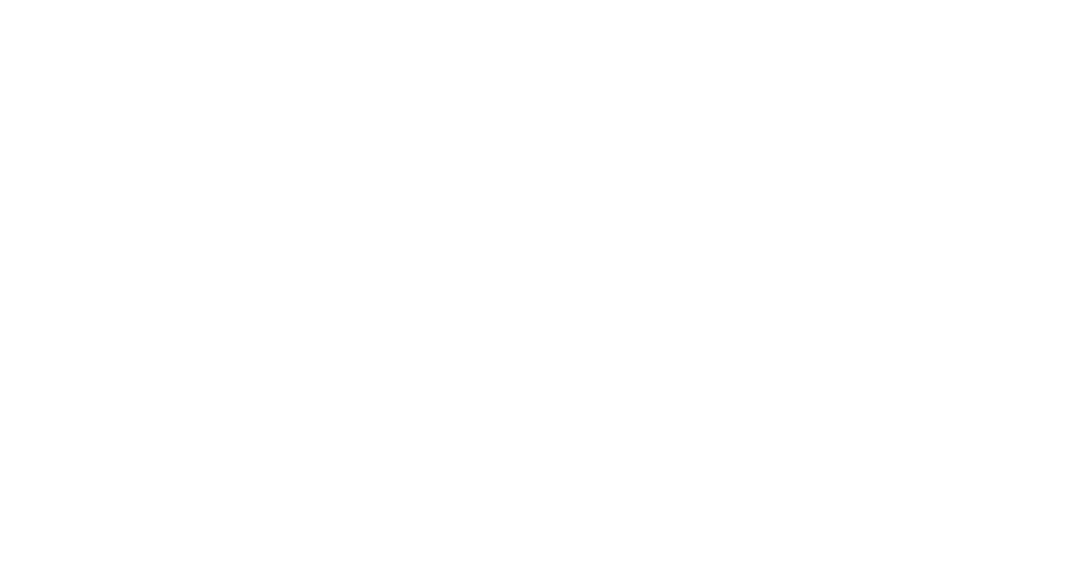
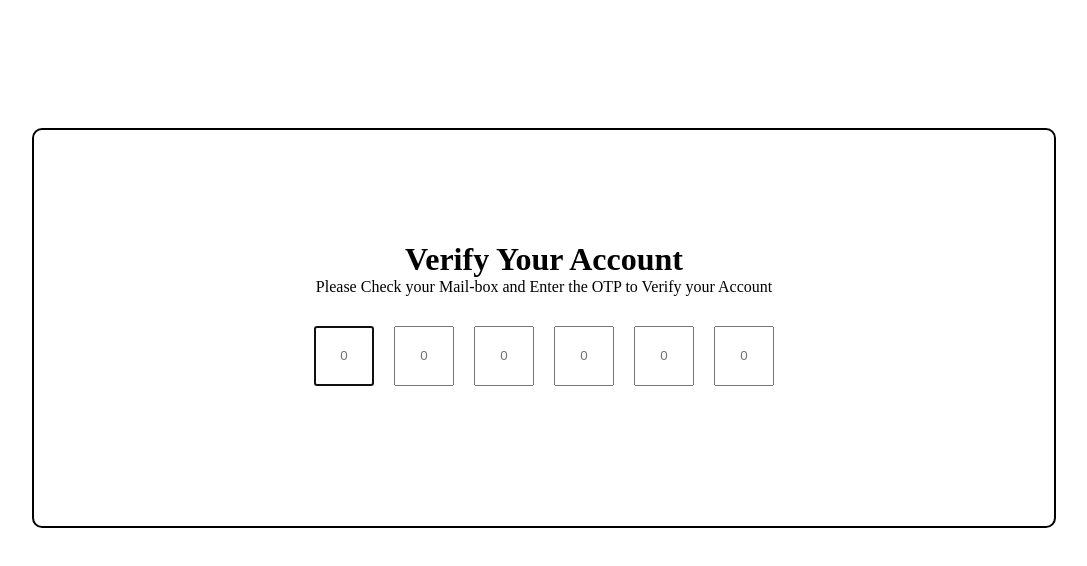
Before and after one commit to acciojob/OTP-TheNew-WebDeveloper, a website: page main.html in a window 1280 px wide. Shown: the whole page, without its empty margins (96-1183 px from the left). Drawn offline with Linux system fonts and the light colour scheme.

Commit message:
created a submission

```diff
--- a/main.html
+++ b/main.html
@@ -8,6 +8,29 @@
 
 <body>
 	<!-- the entire body must be written by student -->
+	<!-- the entire body must be written by student -->
+    <h1 id="verification_heading">Verify Your Account</h1>
+    <p id="verification_subtext">Please Check your Mail-box and Enter the OTP to Verify your Account</p>
+    <div class="container">
+      <div class="code-container">
+        <input type="tel" name="i1" id="" class="code" autofocus maxlength="1" placeholder="0" min="0" max="9">
+      </div>
+      <div class="code-container">
+        <input type="tel" name="i2" id="" class="code" maxlength="1" placeholder="0" min="0" max="9">
+      </div>
+      <div class="code-container">
+        <input type="tel" name="i3" id="" class="code" maxlength="1" placeholder="0" min="0" max="9">
+      </div>
+      <div class="code-container">
+        <input type="tel" name="" id="" class="code" maxlength="1" placeholder="0" min="0" max="9">
+      </div>
+      <div class="code-container">
+        <input type="tel" name="" id="" class="code" maxlength="1" placeholder="0" min="0" max="9">
+      </div>
+      <div class="code-container">
+        <input type="tel" name="" id="" class="code" maxlength="1" placeholder="0" min="0" max="9">
+      </div>
+    </div>
     <script type="text/javascript" src="./script.js">
 </script>
 
--- a/script.js
+++ b/script.js
@@ -1 +1,38 @@
 //your JS code here. If required.
+let count = 0; // Start count at 0 for the first element
+let inps = document.getElementsByClassName("code");
+
+// Function to move focus forward
+function moveFocusForward(event) {
+    if (event.key !== ' ' && !event.ctrlKey && !event.altKey && !event.metaKey) {
+        if (count < inps.length - 1) { // Ensure we don't go out of bounds
+            count++;
+            inps[count].focus();
+            //console.log("Moved focus to next element:", inps[count]);
+        }
+    }
+}
+
+// Function to move focus backward on Backspace
+function moveFocusBackward(event) {
+    if (event.key === "Backspace" || event.keyCode === 8) {
+        event.preventDefault(); // Prevent browser's back navigation
+
+        if (count => 0) {
+			if(count == 0) {
+				event.target.value = '';
+			}
+			else {
+				event.target.value = '';
+            	count--;
+            	inps[count].focus();
+			}
+        }
+    }
+}
+
+// Attach event listeners to all input fields
+for (let i = 0; i < inps.length; i++) {
+    inps[i].addEventListener('input', moveFocusForward);
+    inps[i].addEventListener('keydown', moveFocusBackward);
+}
--- a/styles.css
+++ b/styles.css
@@ -1 +1,35 @@
 /*  your css code here. If applicable */
+*{
+    margin: 0;
+    padding: 0;
+    box-sizing: border-box;
+}
+
+body{
+    width: 80%;
+    height: 50vh;
+    border: 2px black solid;
+    border-radius: 10px;
+    display: flex;
+    flex-direction: column;
+    justify-content: center;
+    align-items: center;
+    margin: 10%;
+}
+
+.container {
+    display: flex;
+    margin: 20px;
+}
+
+.code {
+    height: 60px;
+    width: 60px;
+    margin: 10px;
+    text-align: center;
+}
+
+input ::-webkit-outer-spin-button, ::-webkit-inner-spin-button {
+    -webkit-appearance: none;
+    margin: 0;
+}
```
